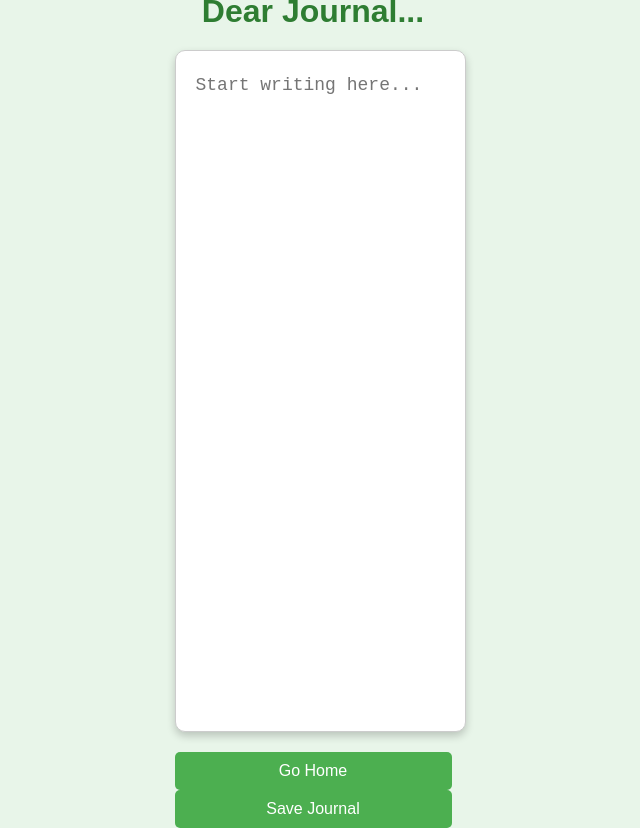
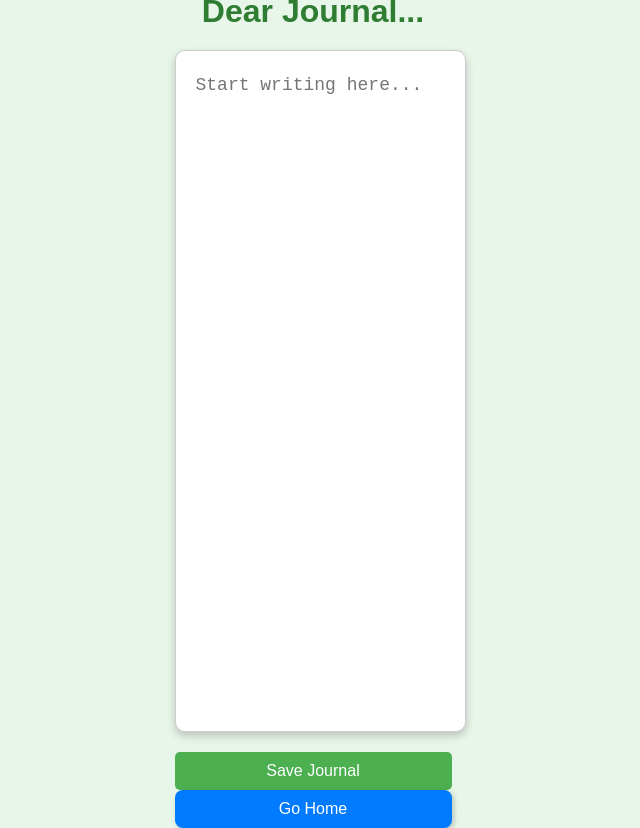
Before and after one commit to hvpham-yorku/project-mental_wellness_webapp, a React (Create React App) app in the folder MindSage/mind-sage-frontend/: page /journal in a window 1280 px wide. Shown: the whole page, without its empty margins (327-967 px from the left). Built offline with nearby package versions, Linux system fonts and the light colour scheme.

Commit message:
Button colour update
Updated the Home Page buttons as well as Journaling Page buttons

```diff
--- a/MindSage/mind-sage-frontend/src/pages/JournalPage.js
+++ b/MindSage/mind-sage-frontend/src/pages/JournalPage.js
@@ -2,6 +2,7 @@ import React, { useState } from "react";
 import { useNavigate } from "react-router-dom";
 import Journaling from "../components/Journaling";
 import axios from "axios";
+import "../home.css";
 
 const JournalPage = () => {
     const [journalText, setJournalText] = useState("");
@@ -47,8 +48,8 @@ const JournalPage = () => {
                 <Journaling journalText={journalText} setJournalText={setJournalText} />
             </div>
             <div>
-                <button onClick={() => navigate("/")}>Go Home</button>
                 <button onClick={handleSubmit}>Save Journal</button>
+                <button onClick={() => navigate("/")} className="button">Go Home</button>
             </div>
         </div>
     );
```
